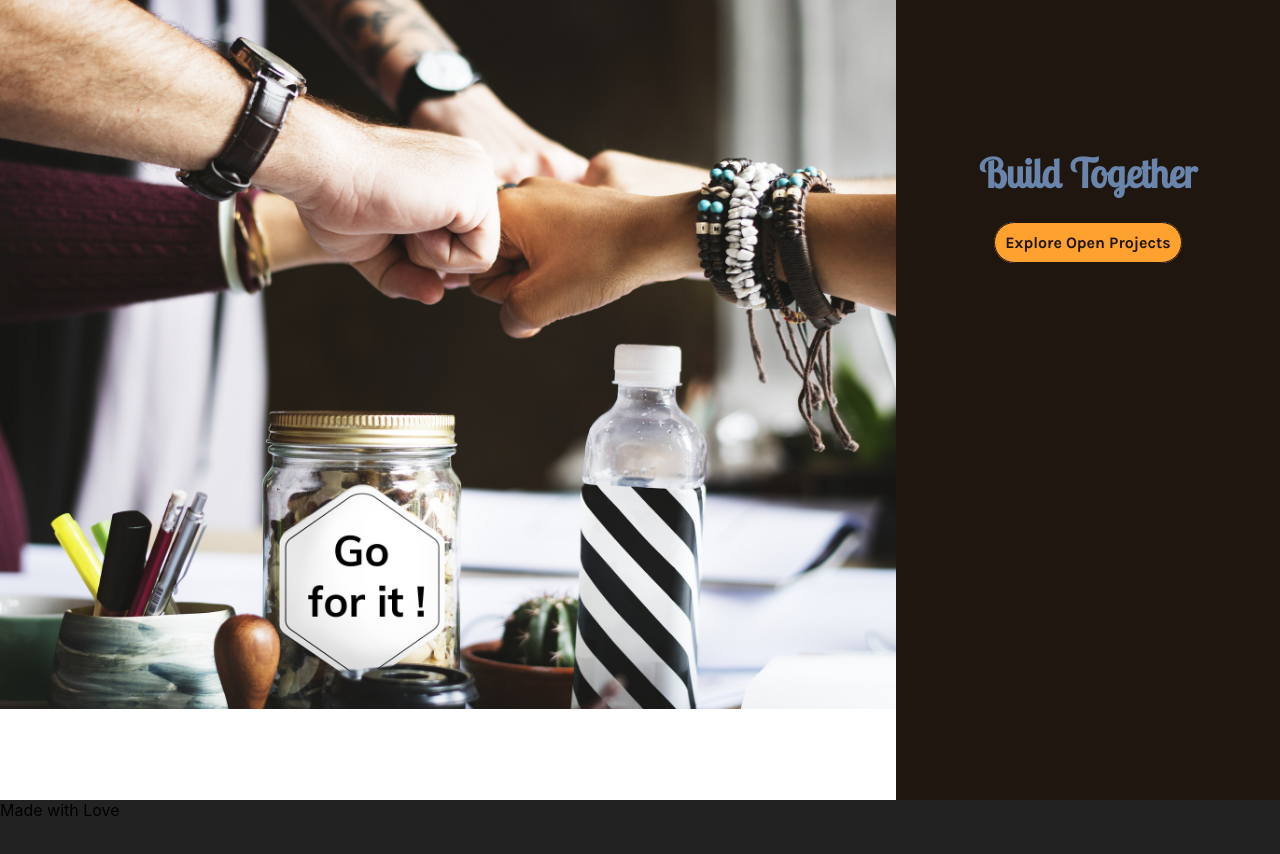
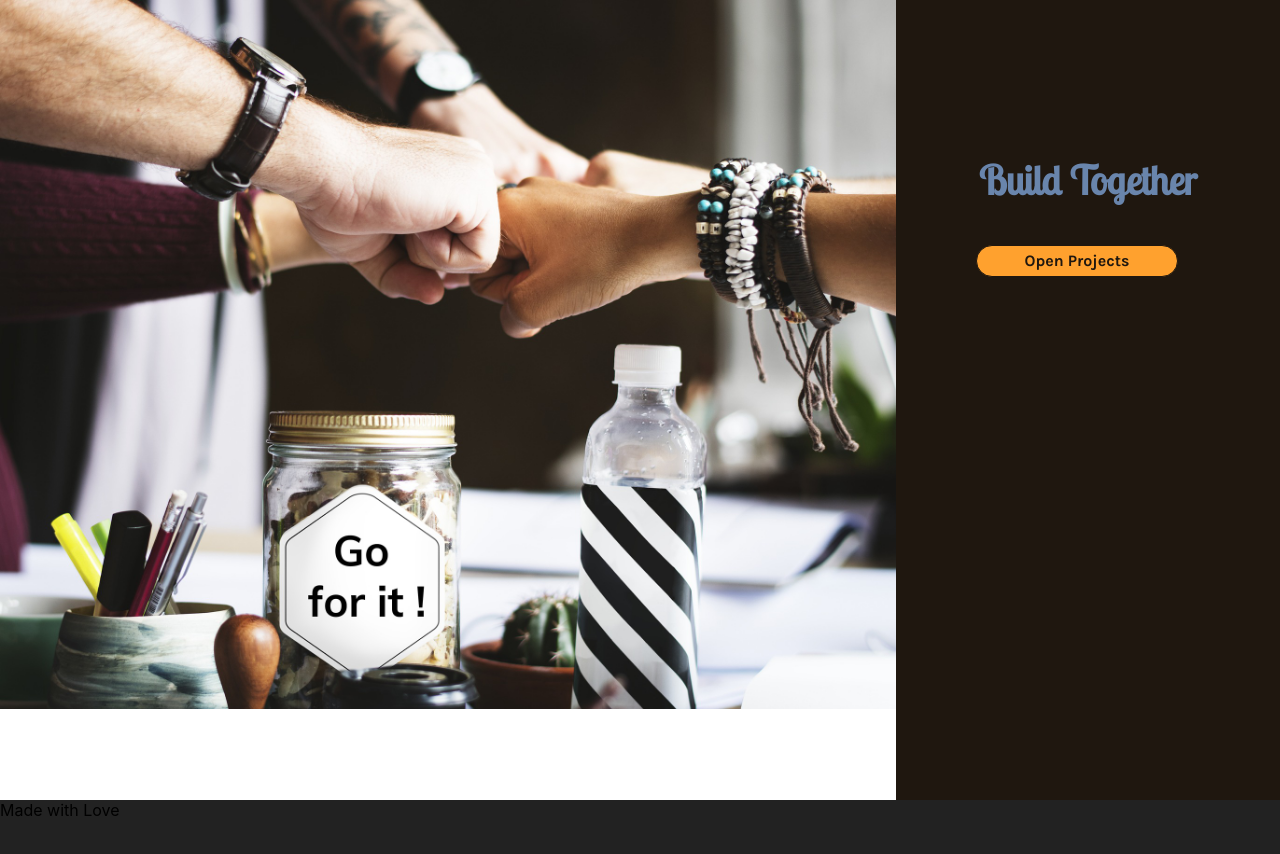
Before and after one commit to pbhagyashri/build-together-client, a React (Create React App) app: page / in a window 1280 px wide. Shown: the top 854 px of the page. Built offline with nearby package versions, Linux system fonts and the light colour scheme.

Commit message:
Add animation for open projects button

```diff
--- a/src/App.css
+++ b/src/App.css
@@ -26,18 +26,28 @@
     font-family: "Lobster Two", cursive;
     font-size: 2.5em;
     vertical-align: middle; }
-  .nav-section .nav-section__button--projects {
-    text-decoration: none;
-    color: #1f170f;
-    background-color: #ffa12e;
-    font-family: "Karla", sans-serif;
-    font-weight: bold;
-    padding: 10px;
-    border: 1px solid #1f170f;
-    border-radius: 30px; }
-  .nav-section .nav-section__button--projects:hover {
-    padding: 30px;
-    border-radius: 70px; }
+
+.nav-section__button--projects {
+  display: block;
+  width: 200px;
+  height: 25px;
+  margin-left: 80px;
+  text-decoration: none;
+  background-color: #ffa12e;
+  color: #1f170f;
+  padding-top: 5px;
+  font-family: "Karla", sans-serif;
+  font-weight: bold;
+  border: 1px solid #1f170f;
+  border-radius: 30px;
+  transition: all 1s; }
+
+.nav-section__button--projects:hover {
+  width: 125px;
+  height: 70px;
+  border-radius: 130px;
+  margin-left: 115px;
+  padding-top: 55px; }
 
 .footer {
   height: 100px;
--- a/src/App.scss
+++ b/src/App.scss
@@ -38,23 +38,32 @@
     vertical-align: middle;
   }
 
+}
+
 .nav-section__button--projects {
+  display: block;
+  width: 200px;
+  height: 25px;
+  margin-left: 80px;
   text-decoration: none;
+  background-color: #ffa12e;
   color: $brown;
-    background-color: #ffa12e;
+  padding-top: 5px;
   font-family: $main_font;
   font-weight: bold;
-    padding: 10px;
-
   border: 1px solid $brown;
   border-radius: 30px;
+  transition: all 1s;
 
 }
 
 .nav-section__button--projects:hover {
-    padding: 30px;
-    border-radius: 70px;
-  }
+
+  width: 125px;
+  height: 70px;
+  border-radius: 130px;
+  margin-left: 115px;
+  padding-top: 55px;
 }
 
 .footer {
--- a/src/containers/Header.jsx
+++ b/src/containers/Header.jsx
@@ -13,9 +13,9 @@ class Header extends Component {
         </div>
 
         <div className="nav-section">
+          <nav  className="nav-section__navigation">
           <h1 className="nav-section__logo">Build Together</h1>
-          <nav  className="nav-section__navigation">
-            <a href="#" className="nav-section__button--projects">Explore Open Projects</a>
+              <a href="#" className="nav-section__button--projects">Open Projects</a>
           </nav>
         </div>
 
```
Lines whose indentation alone changed are shown as unchanged.
